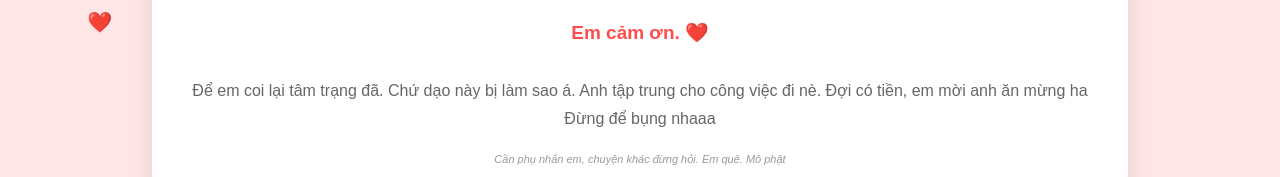
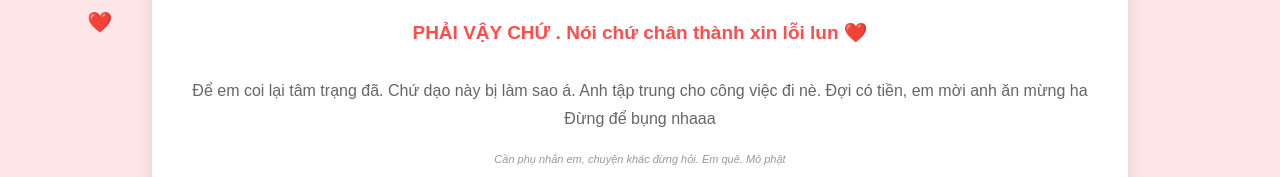
Before and after one commit to blackmeow2410-png/yeu-thuong, a plain HTML site: page index.html in a window 1280 px wide. Both pictures are taken after a click on the button "Anh đồng ý". Shown: the part 409-586 px from the top of the page. Drawn offline with Linux system fonts and the light colour scheme.

Commit message:
Update index.html

```diff
--- a/index.html
+++ b/index.html
@@ -98,7 +98,7 @@
         <!-- Chú mèo "bit lỗi òi mah" -->
         <img src="https://raw.githubusercontent.com/blackmeow2410-png/yeu-thuong/main/cat-image.jpg" onerror="this.src='https://media.giphy.com/media/v1.Y2lkPTc5MGI3NjExOHpueGZ3bm1oZ3R3eGZ3bm1oZ3R3eGZ3bm1oZ3R3eGZ3bm1oZyZlcD12MV9pbnRlcm5hbF9naWZfYnlfaWQmY3Q9cw/MDJ9IbxxvDUQM/giphy.gif'" class="cat-gif">
 
-        <h1 id="question">A Duyên, em xin lỗi vì hôm qua đã vô lý với anh. Thiệt lòng đó.Em bị dựa. Ai nói trong đầu em ớ. Hôm nay em soạn lại văn rồi. Anh người lớn đừng chấp con nít nha. Bỏ qua cho em he ❤️</h1>
+        <h1 id="question">A Duyên, em xin lỗi vì hôm qua đã vô lý với anh. Thiệt lòng đó. Em bị dựa. Ai nói trong đầu em ớ. Hôm nay em soạn lại văn rồi. Anh người lớn đừng chấp con nít nha. Bỏ qua cho em he ❤️</h1>
 
         <div class="btn-group" id="btnGroup">
             <button id="yesBtn" onclick="thankYou()">Anh đồng ý</button>
@@ -151,7 +151,7 @@
         function thankYou() {
             document.getElementById('mainBox').innerHTML = `
                 <img src="https://media.giphy.com/media/v1.Y2lkPTc5MGI3NjExOHp1eDF4N2t6bzh4cnh3NjV4NXB1cmx4NXB1cmx4NXB1cmx4NXB1cmx4ZyZlcD12MV9pbnRlcm5hbF9naWZfYnlfaWQmY3Q9cw/MDJ9IbxxvDUQM/giphy.gif" class="cat-gif">
-                <h1 style="color: #ff4d4d;">Em cảm ơn. ❤️<br><br>
+                <h1 style="color: #ff4d4d;">PHẢI VẬY CHỨ . Nói chứ chân thành xin lỗi lun ❤️<br><br>
                 <span style="font-size: 16px; color: #666; font-weight: normal;">Để em coi lại tâm trạng đã. Chứ dạo này bị làm sao á. Anh tập trung cho công việc đi nè. Đợi có tiền, em mời anh ăn mừng ha <br> Đừng để bụng nhaaa</span></h1>
                 <div class="footer-text">Cần phụ nhắn em, chuyện khác đừng hỏi. Em quê. Mô phật</div>
             `;
```
